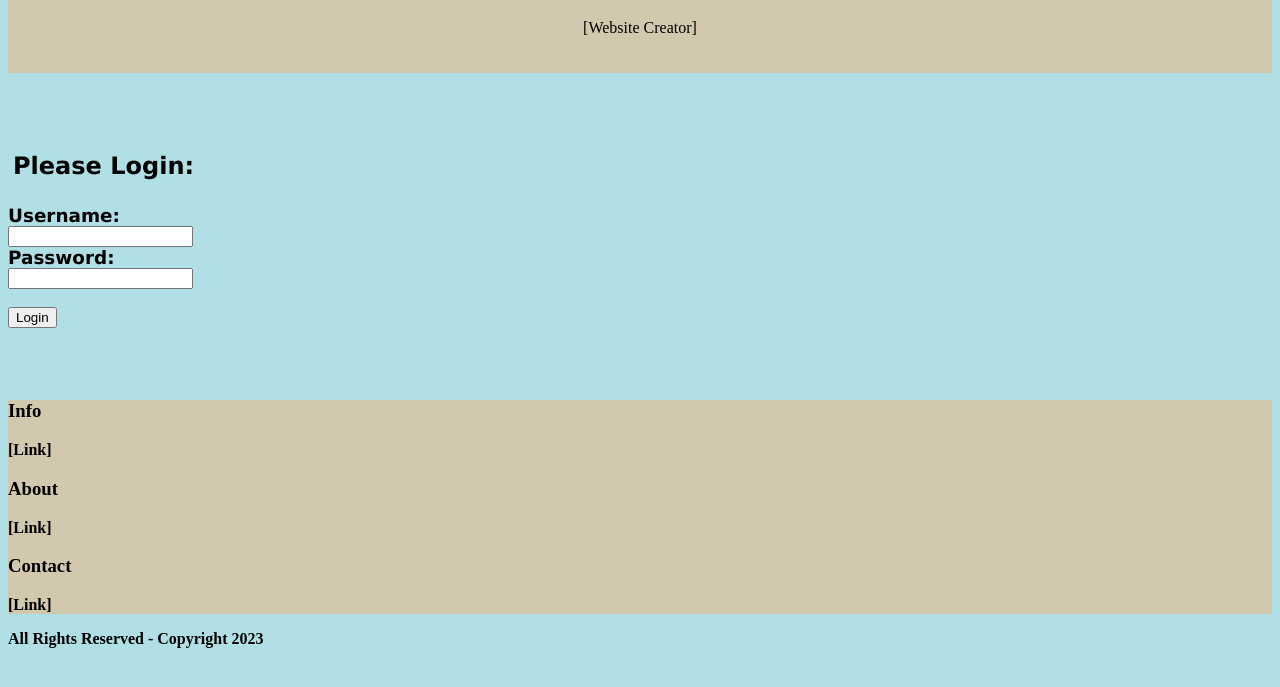
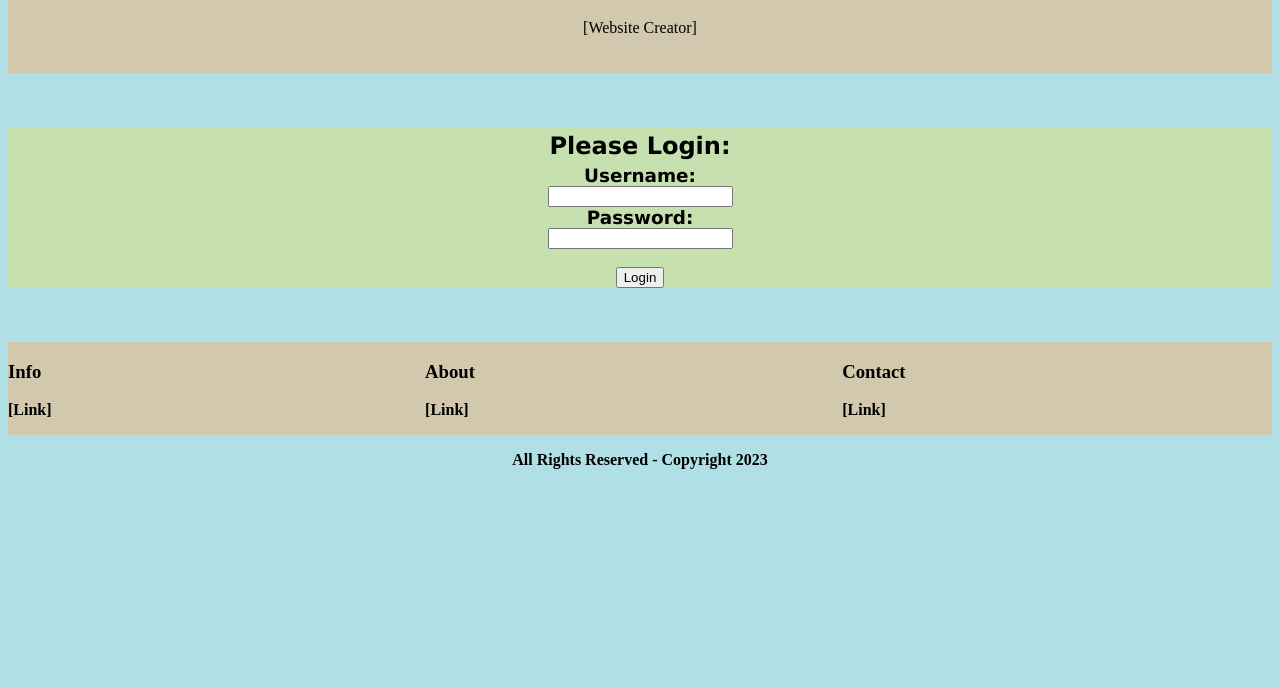
Before and after one commit to br4dyb/br4dyb.github.io, a plain HTML site: page index.html in a window 1280 px wide. Shown: the part 89-776 px from the top of the page. Drawn offline with Linux system fonts and the light colour scheme.

Commit message:
Update index.html

```diff
--- a/index.html
+++ b/index.html
@@ -7,6 +7,11 @@
 body {background-color: powderblue;}
 header   {background-color: #d1c8ae; text-align: center; padding: 20px;}
 footer {background-color: #d1c8ae; top-padding: 0px}
+footer-copyright {top-padding: 10px; text-align: center;}
+grid3-container {display:grid; grid-template-columns:33% 33% 33%;}
+
+#login_panel {margin:auto; text-align:center; background-color: #c7e0af;}
+
 </style>
 </head>
 
```
